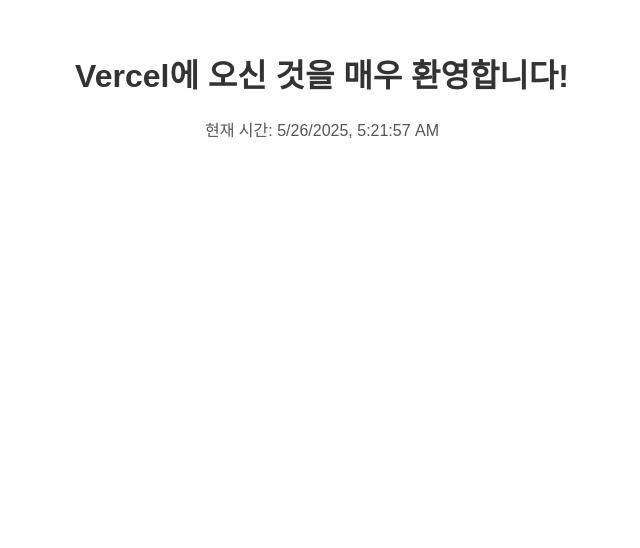
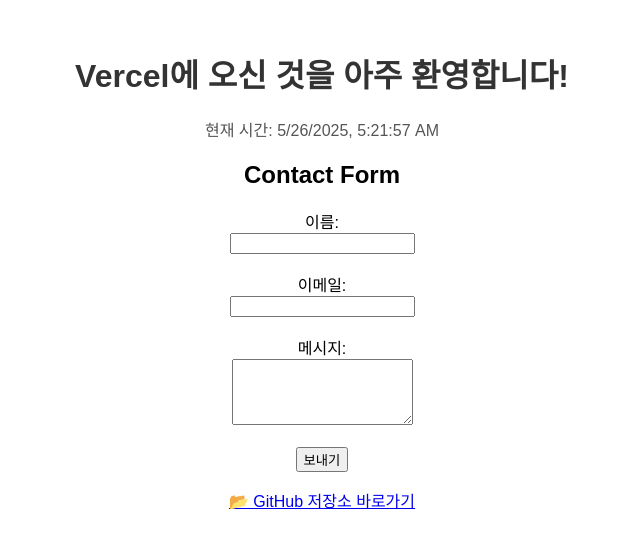
Before and after one commit to dlgusxor12/OSSW_11week, a plain HTML site: page index.html in a window 1280 px wide. Shown: the whole page, without its empty margins (318-958 px from the left). Drawn offline with Linux system fonts and the light colour scheme.

Commit message:
new branch

```diff
--- a/index.html
+++ b/index.html
@@ -6,9 +6,32 @@
 <link rel="stylesheet" href="style.css">
 </head>
 <body>
-<h1>Vercel에 오신 것을 매우 환영합니다!</h1>
-<p>현재 시간: <span
-id="datetime"></span></p>
+<h1>Vercel에 오신 것을 아주 환영합니다!</h1>
+<p>현재 시간: <span id="datetime"></span></p>
+
+<!-- Contact Form 추가 시작 -->
+<h2>Contact Form</h2>
+<form id="contact-form">
+  <label for="name">이름:</label><br>
+  <input type="text" id="name" name="name" required><br><br>
+
+  <label for="email">이메일:</label><br>
+  <input type="email" id="email" name="email" required><br><br>
+
+  <label for="message">메시지:</label><br>
+  <textarea id="message" name="message" rows="4" required></textarea><br><br>
+
+  <button type="submit">보내기</button>
+</form>
+<!-- Contact Form 추가 끝 -->
+
+<!-- GitHub 링크 추가 -->
+<p>
+  <a href="https://github.com/dlgusxor12/OSSW_11week" target="_blank">
+    📂 GitHub 저장소 바로가기
+  </a>
+</p>
+
 <script src="script.js"></script>
 </body>
 </html>
```
